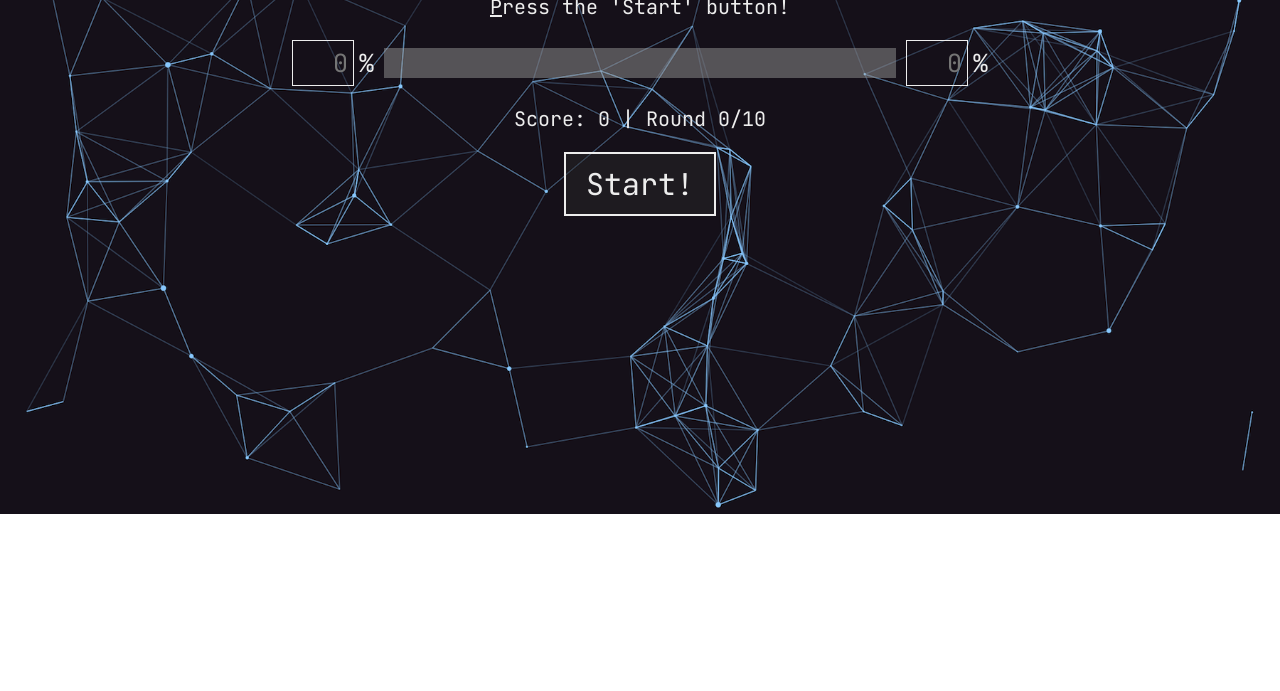
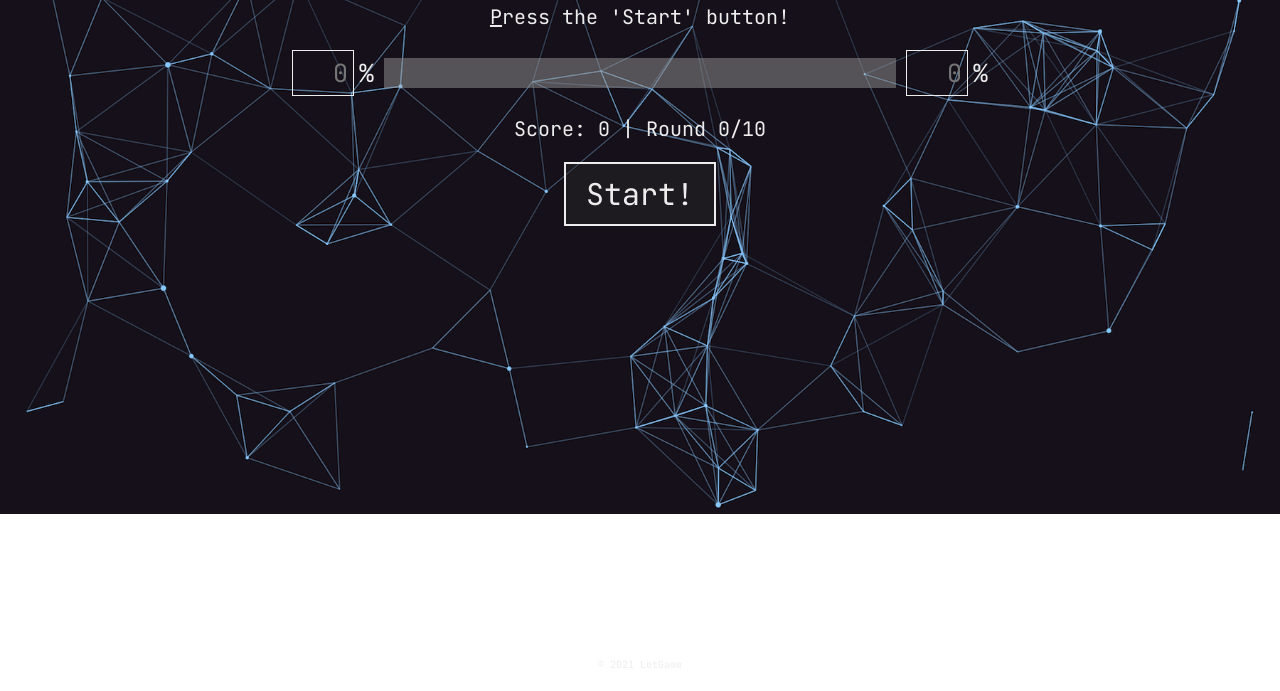
Before and after one commit to notlet/percentguessr, a plain HTML site: page index.html in a window 1280 px wide. Shown: the part 109-800 px from the top of the page. Drawn offline with Linux system fonts and the light colour scheme.

Commit message:
Small Update v0.1.2
- Updated README for more info
- Added author note at the bottom of the page
- Pressing enter now presses the controls button

```diff
--- a/index.html
+++ b/index.html
@@ -1,9 +1,8 @@
 <!DOCTYPE html>
 <html lang="en">
+
 <head>
     <meta charset="UTF-8">
-    <meta http-equiv="X-UA-Compatible" content="IE=edge">
-    <meta name="viewport" content="width=device-width, initial-scale=1.0">
     <link rel="shortcut icon" href="./img/icon.png" type="image/x-icon">
     <link rel="stylesheet" href="./style.css">
     <script src="./jquery.js"></script>
@@ -18,6 +17,7 @@
     <meta property="og:url" content="https://letgame.github.io/percentguessr/" />
     <meta property="og:image" content="https://cdn.discordapp.com/attachments/793459044022353962/912428127693717574/unknown.png" />
 </head>
+
 <body>
     <header>
         <a class="pageTitle underlineSelf">PercentGuessr</a>
@@ -44,16 +44,20 @@
             <div class="infoBar">
                 Score: <a id="score">0</a> | Round <a id="round">0</a>/10
             </div>
-            <input type="button" value="Start!" id="controlsButton" onclick="round = 1; generateRound()">
+            <input type="button" value="Start!" id="controlsButton" title="Press ENTER" onclick="round = 1; generateRound()">
         </div>
         <div class="winScreen" style="display: none;">
             <div class="winScreenFireworks"></div>
             <div class="winScreenContents">
                 <div class="winScreenTitle">YOU WON!</div>
                 <div class="winScreenFinalScore underlineSelf">Final Score: <a id="finalScoreCounter">0</a>/500</div>
-                <div class="winScreenNote" onclick="window.reload()">Reload the page to replay! (or click me)</div>
+                <div class="winScreenNote" onclick="window.reload()">Reload the page to replay!</div>
             </div>
         </div>
     </main>
+    <footer>
+        <div id="copyrightNote">© 2021 LetGame</div>
+    </footer>
 </body>
+
 </html>
--- a/script.js
+++ b/script.js
@@ -1,5 +1,10 @@
-$(document).ready(function() {
-    console.log('Document initialized successfully.')
+$(document).ready(function () {
+    console.log('Document initialized successfully.');
+    document.addEventListener("keyup", function(e) {
+        if (e.code === 'Enter') {
+            document.getElementById('controlsButton').click();
+        }
+    });
 });
 
 function rng(min, max) {
@@ -79,10 +84,15 @@ function continuePlaying() {
     } else activateWinScreen()
 }
 
+var winScreenActivated = false;
+
 function activateWinScreen() {
-    $('.winScreen').css('display', 'block');
-    $('#finalScoreCounter').text(points);
-    const container = document.querySelector('.winScreenFireworks');
-    const fireworks = new Fireworks(container, {});
-    fireworks.start();
+    if (winScreenActivated == false) {
+        winScreenActivated = true;
+        $('.winScreen').css('display', 'block');
+        $('#finalScoreCounter').text(points);
+        const container = document.querySelector('.winScreenFireworks');
+        const fireworks = new Fireworks(container, {});
+        fireworks.start();
+    }
 }
--- a/style.css
+++ b/style.css
@@ -1,23 +1,29 @@
 body {
     margin: 0;
-    padding: 10px;
+    padding: 20px;
     background: url("img/background.png") no-repeat;
     background-size: cover;
+    color: #121212;
 }
 
-.underlineSelf::first-letter { text-decoration: underline; }
-.underlineContent > *::first-letter { text-decoration: underline; }
+.underlineSelf::first-letter {
+    text-decoration: underline;
+}
+
+.underlineContent>*::first-letter {
+    text-decoration: underline;
+}
 
 /* Chrome, Safari, Edge, Opera */
 input::-webkit-outer-spin-button,
 input::-webkit-inner-spin-button {
-  -webkit-appearance: none;
-  margin: 0;
+    -webkit-appearance: none;
+    margin: 0;
 }
 
 /* Firefox */
 input[type=number] {
-  -moz-appearance: textfield;
+    -moz-appearance: textfield;
 }
 
 #percentPlaceholder {
@@ -176,4 +182,28 @@ input[type=number] {
     margin-top: 10px;
 }
 
-@keyframes toggle_underline { from { text-decoration: none; } to { text-decoration: underline; }  }
+@keyframes toggle_underline {
+    from {
+        text-decoration: none;
+    }
+
+    to {
+        text-decoration: underline;
+    }
+}
+
+footer {
+    position: absolute;
+    bottom: 0;
+    width: 100%;
+    left: 0;
+}
+
+#copyrightNote {
+    font-family: 'JetBrains Mono', monospace;
+    font-size: 10px;
+    display: block;
+    margin: 20px auto;
+    width: fit-content;
+    color: #ededed;
+}
```
Also changed, not shown: 1 other file.
